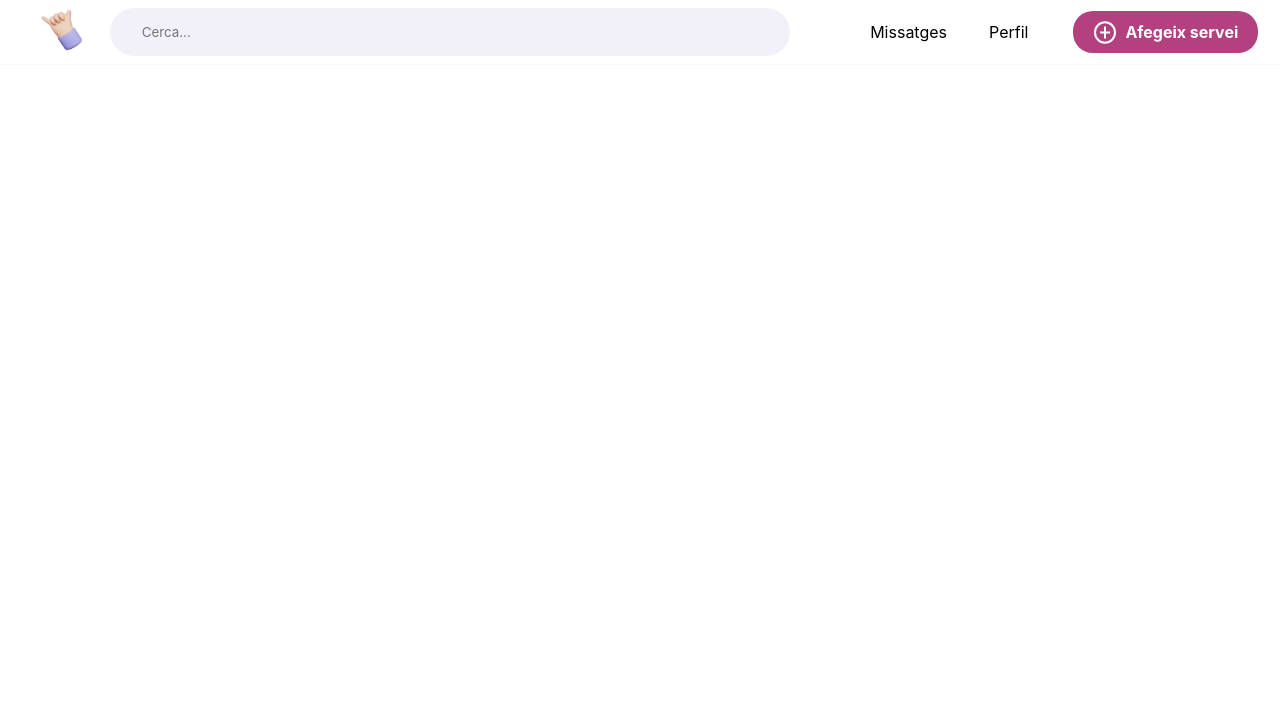
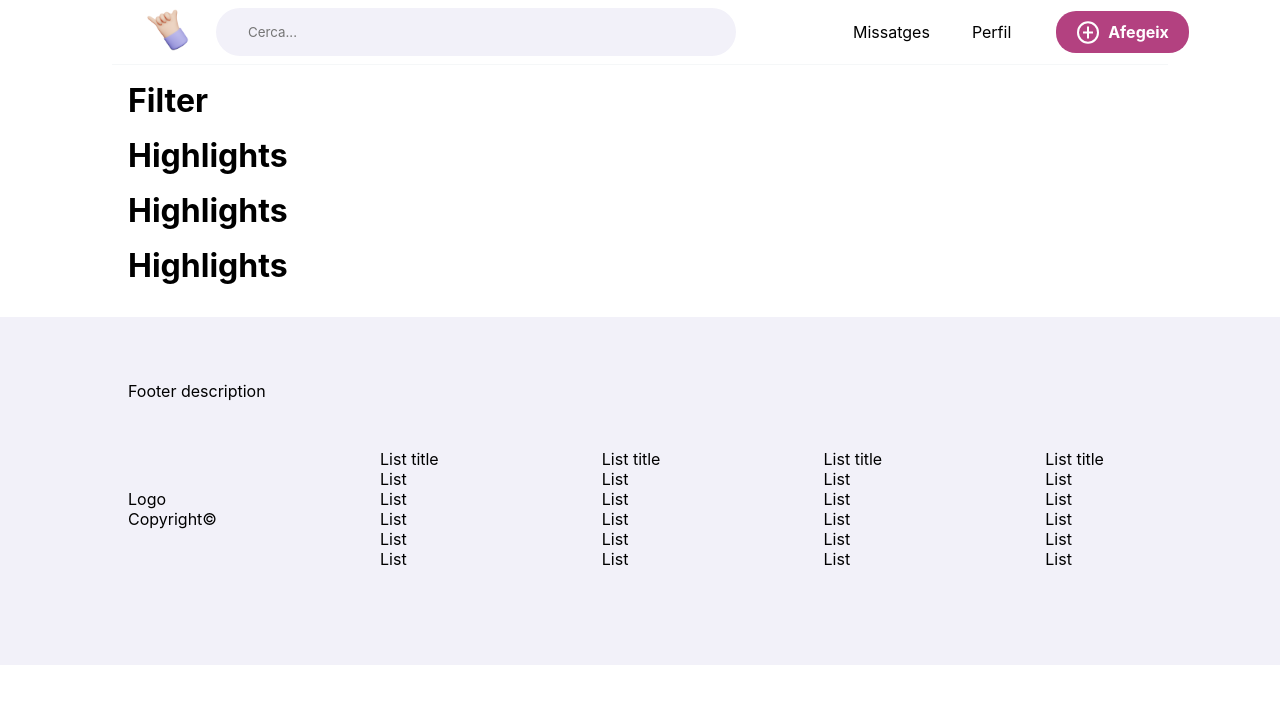
Before and after one commit to danifdezalonso/hourglass-app, a React (Create React App) app: page / in a window 1280 px wide. Shown: the top 704 px of the page. Built offline with nearby package versions, Linux system fonts and the light colour scheme.

Commit message:
Base container + footer

```diff
--- a/src/App.js
+++ b/src/App.js
@@ -1,9 +1,17 @@
 import Header from "./components/Header";
+import Footer from "./components/Footer";
+import Highlights from "./components/Highlights";
+import Filter from "./components/Filter";
 
 export default function App() {
   return (
     <div className="App">
       <Header />
+      <Filter />
+      <Highlights />
+      <Highlights />
+      <Highlights />
+      <Footer />
     </div>
   );
 }
--- a/src/components/App.module.scss
+++ b/src/components/App.module.scss
@@ -3,3 +3,10 @@
     padding: 0px;
     font-family: -apple-system, BlinkMacSystemFont, 'Segoe UI', Roboto, Oxygen, Ubuntu, Cantarell, 'Open Sans', 'Helvetica Neue', sans-serif;
 }
+
+.container {
+        max-width: 1024px;
+        margin-top: 1rem;
+        margin-right: auto;
+        margin-left: auto;
+}
--- /dev/null
+++ b/src/components/Filter.js
@@ -0,0 +1,12 @@
+import React from "react";
+import generalStyles from "./App.module.scss"; // Reset i CSS general
+
+const Filter = () => {
+  return (
+    <div className={generalStyles.container}>
+      <h1>Filter</h1>
+    </div>
+  );
+};
+
+export default Filter;
--- /dev/null
+++ b/src/components/Footer.js
@@ -0,0 +1,39 @@
+import React from "react";
+import styles from "./Footer.module.scss"; // CSS especific del component
+import "./App.module.scss"; // Reset i CSS general
+
+const Footer = () => {
+  return (
+    <>
+      <div className={styles.footer}>
+        <div className={styles.footer__container}>
+          <div className={styles.footer__description}> Footer description </div>{" "}
+          <div className={styles.footer__llistes}>
+            <ul className={styles.footer__llistes__links}>
+              <li> Logo </li> <li> Copyright© </li>{" "}
+            </ul>{" "}
+            <ul className={styles.footer__llistes__links}>
+              <li> List title </li>
+              <li> List </li> <li> List </li> <li> List </li> <li> List </li>{" "}
+              <li> List </li>{" "}
+            </ul>{" "}
+            <ul className={styles.footer__llistes__links}>
+              <li> List title </li> <li> List </li> <li> List </li>{" "}
+              <li> List </li> <li> List </li> <li> List </li>{" "}
+            </ul>{" "}
+            <ul className={styles.footer__llistes__links}>
+              <li> List title </li> <li> List </li> <li> List </li>{" "}
+              <li> List </li> <li> List </li> <li> List </li>{" "}
+            </ul>{" "}
+            <ul className={styles.footer__llistes__links}>
+              <li> List title </li> <li> List </li> <li> List </li>{" "}
+              <li> List </li> <li> List </li> <li> List </li>{" "}
+            </ul>{" "}
+          </div>{" "}
+        </div>{" "}
+      </div>{" "}
+    </>
+  );
+};
+
+export default Footer;
--- /dev/null
+++ b/src/components/Footer.module.scss
@@ -0,0 +1,53 @@
+$primary-color: #B34180;
+$gray-color: rgb(242, 241, 249);
+$text-color: #FFFFFF;
+
+.footer {
+    background-color: $gray-color;
+    color: black;
+    padding: 3rem;
+    margin-top: 2rem;
+
+    &__container {
+        max-width: 1024px;
+        margin-top: 1rem;
+        margin-right: auto;
+        margin-left: auto;
+    }
+
+    &__llistes {
+        display: flex;
+        align-items: center;
+        justify-content: space-between;
+
+        &__links {
+            list-style-type: none;
+            position: center;
+            justify-content: center;
+            padding: 3rem;
+
+            &:first-child{
+                padding-left: 0rem;
+            }
+
+            &>li>a {
+                text-decoration: none;
+                color: white;
+                margin: 2rem;
+                font-size: 1.2rem;
+            }
+        }
+    }
+}
+
+
+@media screen and (max-width: 600px) {
+    .footer {
+        margin-top: 0.5rem;
+        padding: 3rem 2rem;
+
+        &__container {
+            margin-top: 0rem;
+        }
+    }
+}
--- a/src/components/Header.js
+++ b/src/components/Header.js
@@ -25,7 +25,7 @@ const Header = () => {
             </a>
           </ul>
         </div>
-        <Button text="Afegeix servei" />
+        <Button text="Afegeix" />
       </div>
     </div>
   );
--- a/src/components/Header.module.scss
+++ b/src/components/Header.module.scss
@@ -2,6 +2,11 @@ $primary-color: #B34180;
 $text-color: #FFFFFF;
 
 .header {
+  max-width: 1024px;
+      padding-right: 16px;
+      padding-left: 16px;
+          margin-right: auto;
+          margin-left: auto;
   display:flex;
   justify-content: space-around;
   align-items: center;
@@ -15,6 +20,7 @@ $text-color: #FFFFFF;
   }
 
   &__right{
+    margin-left: 80px;
         display: flex;
         align-items: center;
         justify-content: right;
--- /dev/null
+++ b/src/components/Highlights.js
@@ -0,0 +1,13 @@
+import React from "react";
+import generalStyles from "./App.module.scss"; // Reset i CSS general
+// import "./Highlights.module.scss"; // Reset i CSS general
+
+const Highlights = () => {
+  return (
+    <div className={generalStyles.container}>
+      <h1>Highlights</h1>
+    </div>
+  );
+};
+
+export default Highlights;
--- a/src/components/SearchPage.js
+++ b/src/components/SearchPage.js
@@ -1,8 +1,8 @@
 import React from "react";
 
-const SearchBar = ({ keyword, setKeyword }) => {
+const SearchBar = () => {
   const BarStyling = {
-    width: "40rem",
+    width: "30rem",
     background: "#F2F1F9",
     border: "none",
     padding: "0.5rem",
@@ -10,15 +10,7 @@ const SearchBar = ({ keyword, setKeyword }) => {
     borderRadius: "80px",
     paddingLeft: "2rem",
   };
-  return (
-    <input
-      style={BarStyling}
-      key="random1"
-      value={keyword}
-      placeholder={"Cerca..."}
-      onChange={(e) => setKeyword(e.target.value)}
-    />
-  );
+  return <input style={BarStyling} placeholder={"Cerca..."} />;
 };
 
 export default SearchBar;
```
Also changed, not shown: src/services/firebase.js (added, +9 -0 lines).
